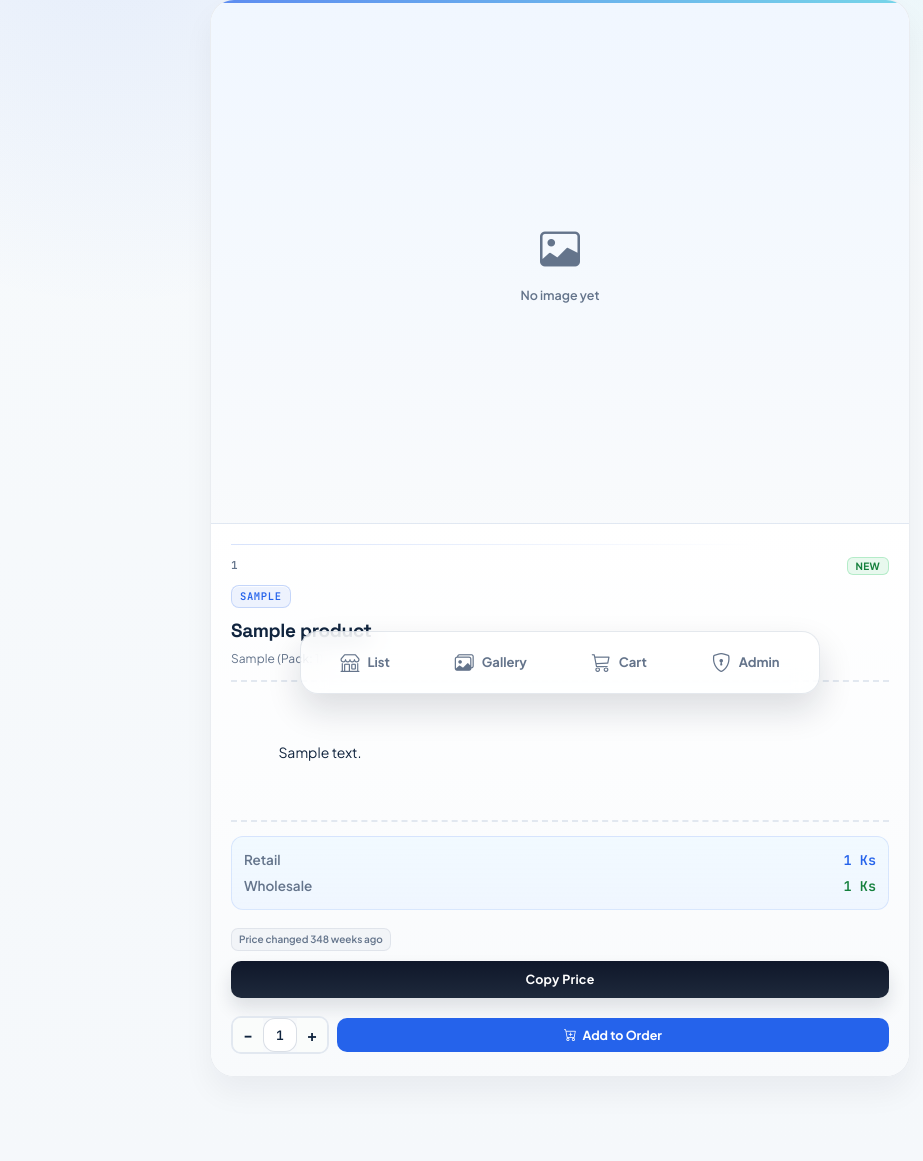
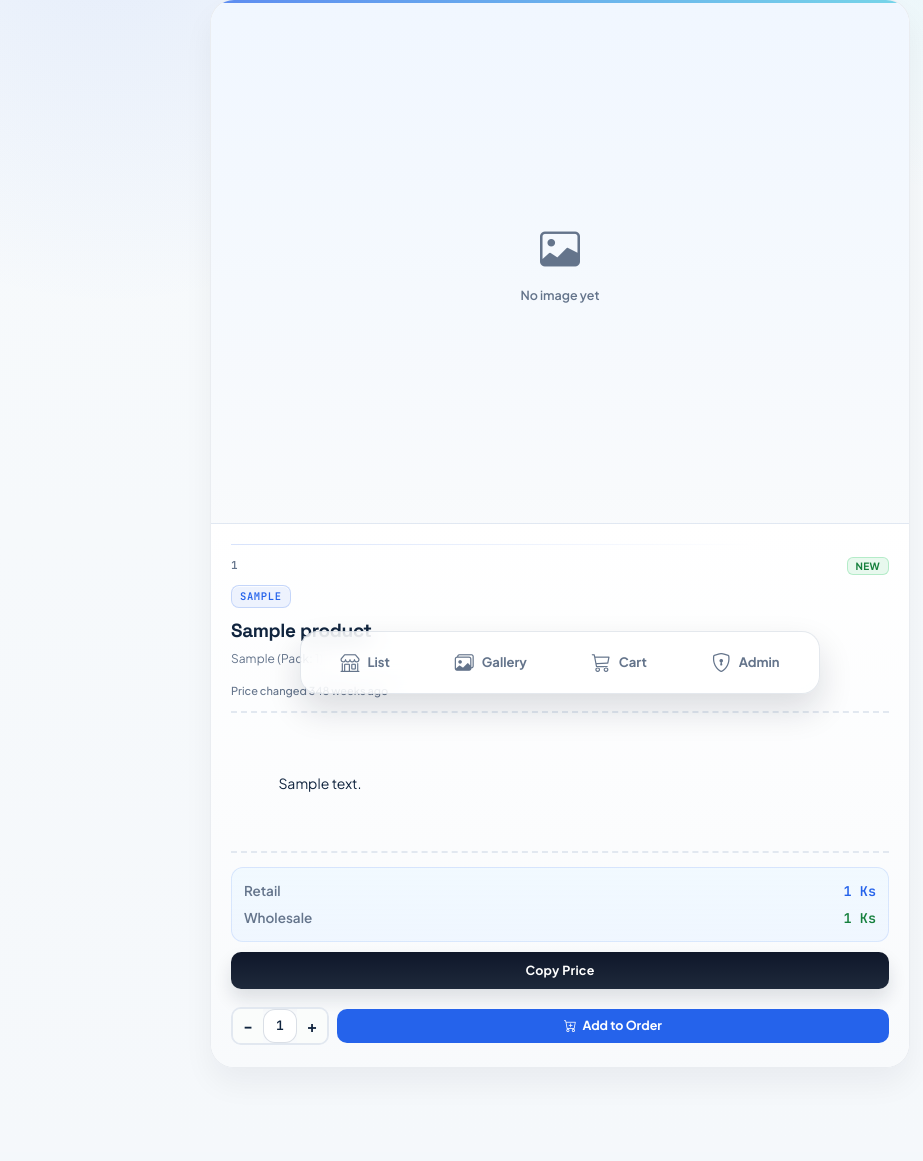
Before and after one commit to n0ski11R3a1/gtm_catalog, a Flask app: page /product/1 in a window 1280 px wide. Shown: the part 89-1250 px from the top of the page, without its empty margins (80-1003 px from the left). After the commit the page ends 1134 px from the top, so only its background shows below. Run offline with Flask 3, Linux system fonts and the light colour scheme; tables that the repository leaves empty hold one stand-in row (values such as "Sample post"); parts of the project's set-up code (start-up, migrations or seed data) failed here and were passed over; some libraries are stand-ins or nearby versions.

Commit message:
feat: Refactor price change badge display for improved clarity and consistency across product views

```diff
--- a/static/css/style.css
+++ b/static/css/style.css
@@ -857,17 +857,13 @@ background and the generic input styling above. */
     gap: 4px;
     width: max-content;
     max-width: 100%;
-    margin: 8px 0 0;
-    font-size: 10px;
-    font-weight: 600;
+    margin: 5px 0 0;
+    font-size: 11px;
+    font-weight: 500;
     font-family: var(--font-body);
     letter-spacing: 0;
     text-transform: none;
     cursor: help;
-    padding: 3px 7px;
-    border-radius: 7px;
-    background: rgba(148, 163, 184, .08);
-    border: 1px solid rgba(148, 163, 184, .2);
 }
 
 .price-change-text {
@@ -877,28 +873,16 @@ background and the generic input styling above. */
     gap: 2px;
 }
 
-/* Color variants — applied by JS based on recency */
+/* Keep the status readable without competing with the product prices. */
 .price-change-badge--today {
-    background: rgba(249, 115, 23, .12);
-    border-color: rgba(249, 115, 23, .3);
-}
-.price-change-badge--today .price-change-text {
-    color: #F97316;
+    color: #94A3B8;
 }
 
 .price-change-badge--recent {
-    background: rgba(245, 158, 17, .10);
-    border-color: rgba(245, 158, 17, .25);
-}
-.price-change-badge--recent .price-change-text {
-    color: #F59E1B;
+    color: #94A3B8;
 }
 
 .price-change-badge--older {
-    background: rgba(148, 163, 184, .08);
-    border-color: rgba(148, 163, 184, .2);
-}
-.price-change-badge--older .price-change-text {
     color: var(--muted);
 }
 
--- a/static/sw.js
+++ b/static/sw.js
@@ -89,7 +89,9 @@
 // pulsing dot and an unexplained abbreviated number.
 // v29->v30: moved the price status below the price panel and restored
 // normal sentence casing for the card presentation.
-const CACHE_NAME = 'gtm-catalog-v30';
+// v30->v31: moved the price status below the product name as the quieter
+// option 3 card placement.
+const CACHE_NAME = 'gtm-catalog-v31';
 const PRODUCT_PAGES_CACHE = 'gtm-product-pages-v1';
 const PRODUCT_IMAGES_CACHE = 'gtm-product-images-v1';
 const GALLERY_PAGES_CACHE = 'gtm-gallery-pages-v1';
--- a/templates/product_detail.html
+++ b/templates/product_detail.html
@@ -49,6 +49,15 @@
              <div class="item-title detail-title">{{ p['Product Name'] }}</div>
              <div class="cat-tag">{{ p['Unit'] }} {% if p['UPC'] > 0 %}(Pack: {{ p['UPC'] }}){% endif %}</div>
 
+                         {% if p['last_price_change'] %}
+                         <span class="price-change-badge"
+                                     data-timestamp="{{ p['last_price_change'] }}"
+                                     data-direction="{{ p['last_price_direction'] or 'none' }}"
+                                     title="Price updated {{ p['last_price_change']|sqlitedatetime }}">
+                                 <span class="price-change-text"></span>
+                         </span>
+                         {% endif %}
+
              <div class="tag-perf"></div>
 
             <div class="detail-description">
@@ -71,15 +80,6 @@
                     <span class="wholesale-val">{% if p['Wholesale'] > 0 %}{{ "{:,.0f}".format(p['Wholesale']) }} Ks{% else %}-{% endif %}</span>
                 </div>
             </div>
-
-            {% if p['last_price_change'] %}
-            <span class="price-change-badge"
-                  data-timestamp="{{ p['last_price_change'] }}"
-                  data-direction="{{ p['last_price_direction'] or 'none' }}"
-                  title="Price updated {{ p['last_price_change']|sqlitedatetime }}">
-                <span class="price-change-text"></span>
-            </span>
-            {% endif %}
 
             <button class="copy-btn" type="button">Copy Price</button>
 
```
Also changed, not shown: templates/index.html (+9 -9 lines).
